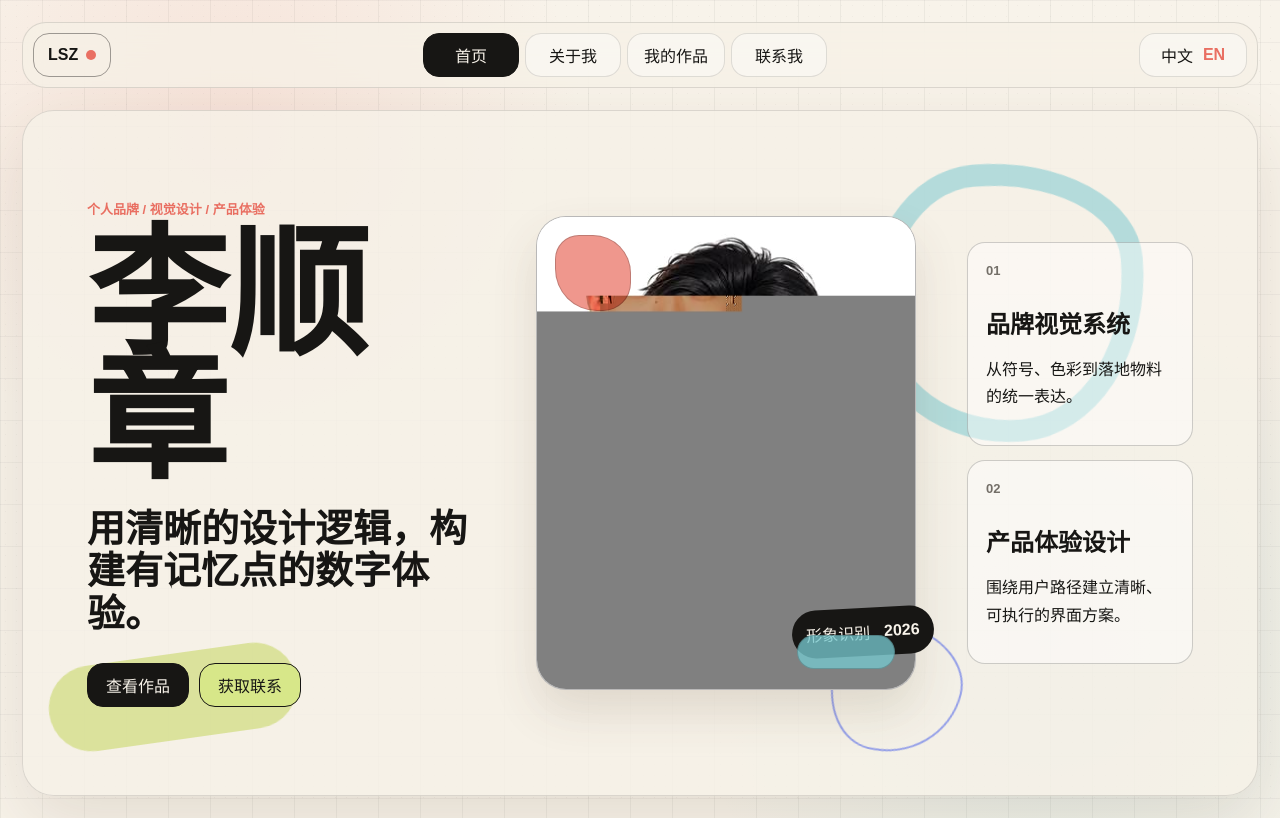
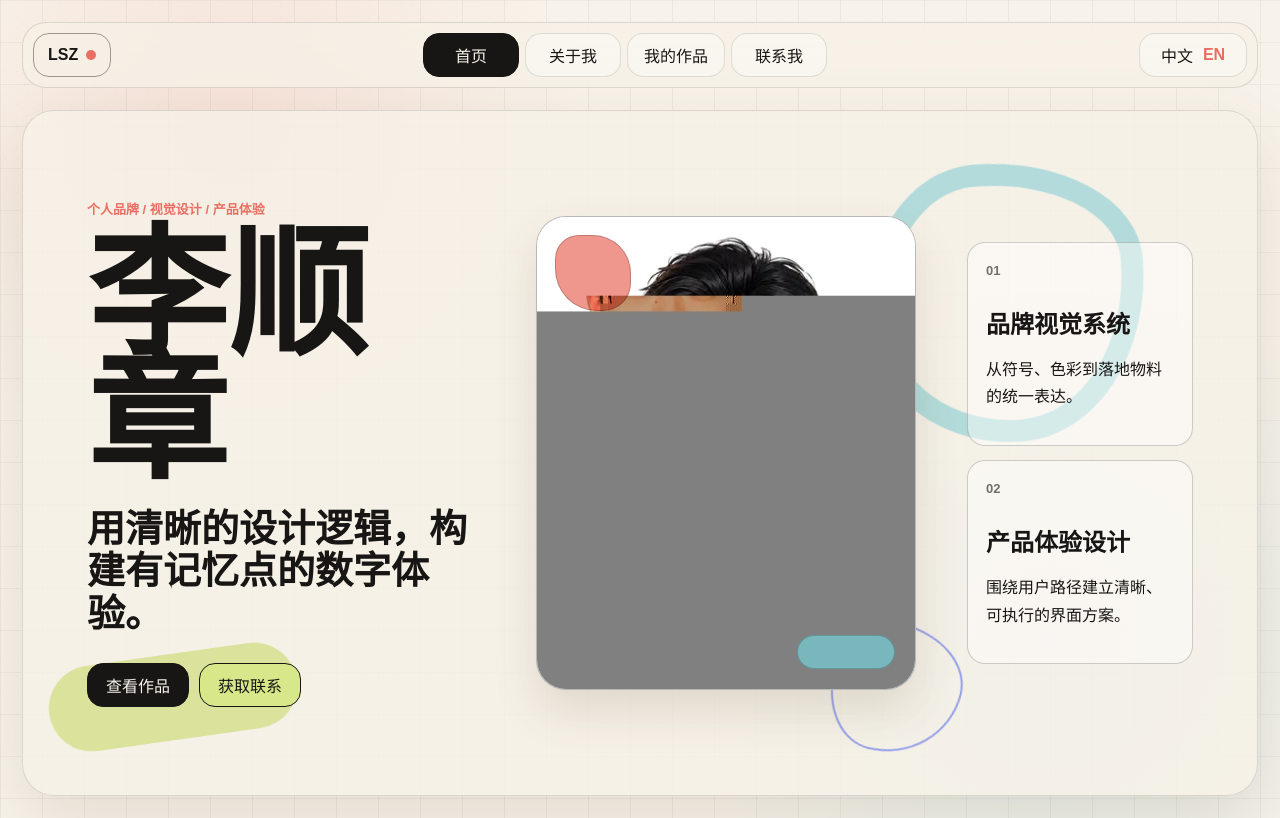
Before and after one commit to xiaoxiaohei1204/gerenwangzhan, a plain HTML site: page index.html in a window 1280 px wide. Drawn offline with Linux system fonts and the light colour scheme.

Commit message:
Remove portrait label from homepage

```diff
--- a/index.html
+++ b/index.html
@@ -57,10 +57,6 @@
           <div class="portrait-wrap" aria-label="李顺章头像">
             <div class="portrait-frame">
               <img src="assets/avatar.jpg" alt="李顺章个人形象头像" />
-            </div>
-            <div class="portrait-label">
-              <span data-i18n="home.portraitTag">形象识别</span>
-              <strong>2026</strong>
             </div>
           </div>
 
```
